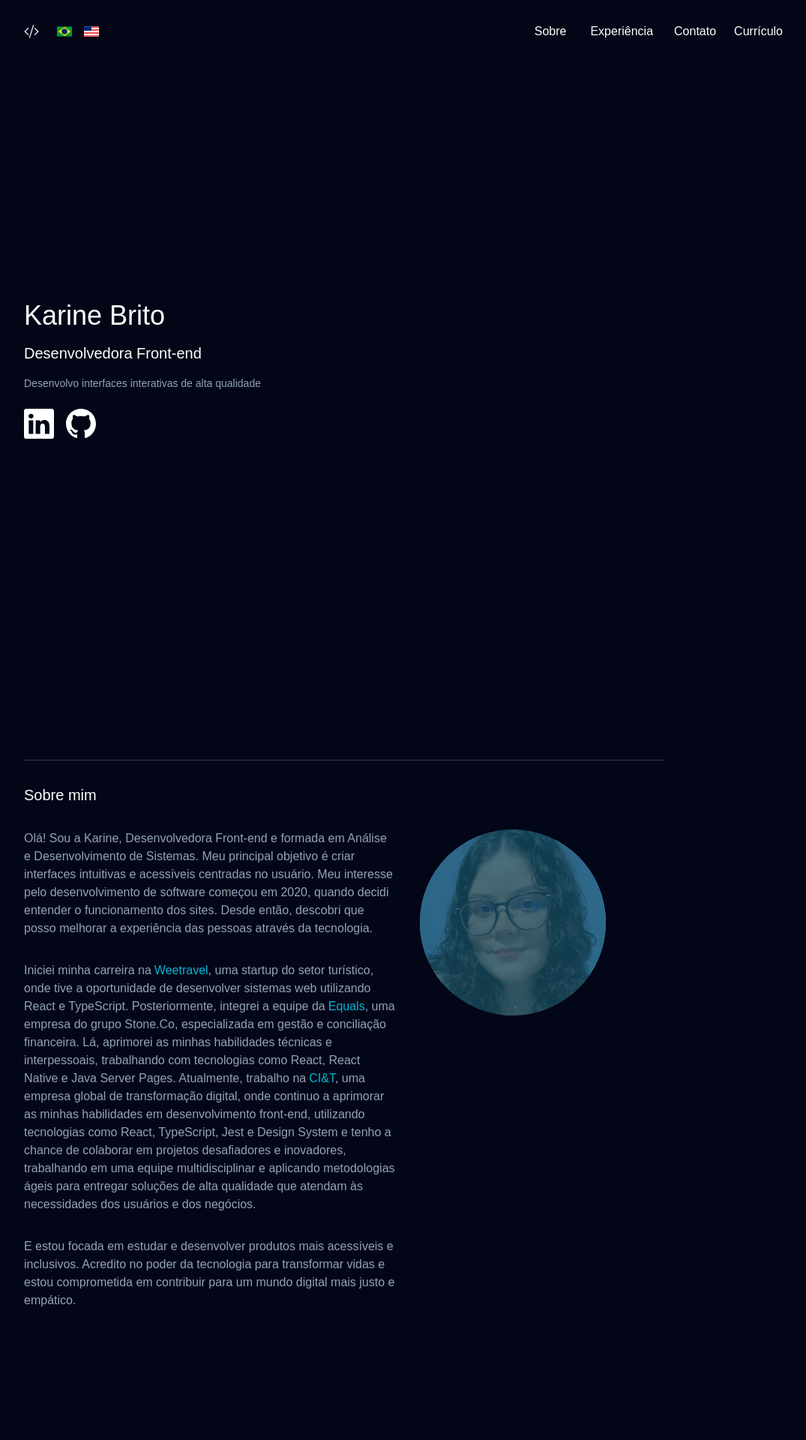
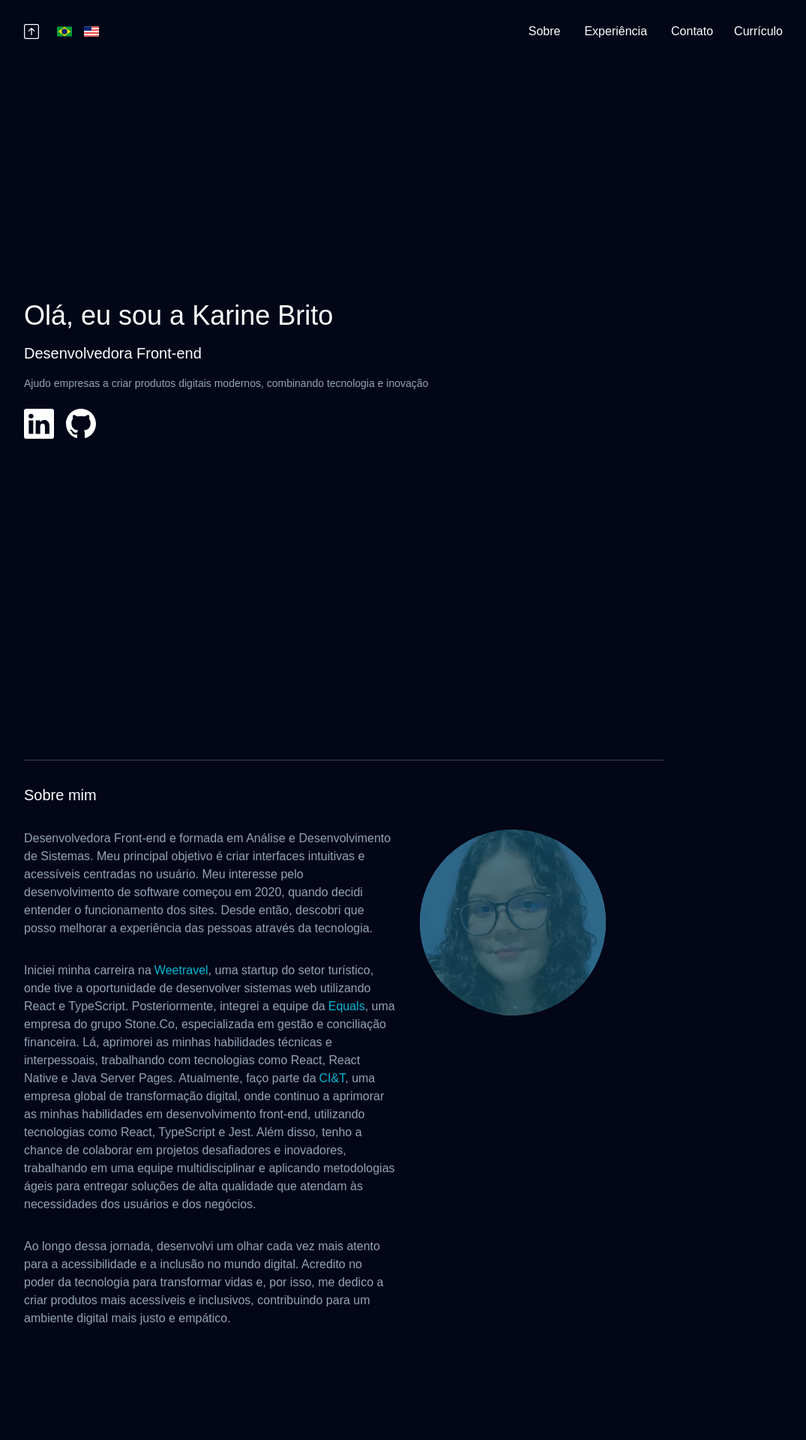
Before and after one commit to karinebrito/karinebrito.github.io, a React (Vite) app: page / in a window 1280 px wide. Shown: the top 1920 px of the page at 75% size, without its empty margins (96-1171 px from the left). Built offline with nearby package versions, Linux system fonts and the light colour scheme.

Commit message:
add new styles

```diff
--- a/index.html
+++ b/index.html
@@ -4,7 +4,7 @@
     <meta charset="UTF-8" />
     <link rel="icon" type="image/svg+xml" href="/assets/K.svg" />
     <meta name="viewport" content="width=device-width, initial-scale=1.0" />
-    <title>Karine Brito</title>
+    <title>Karine Brito | Portfólio</title>
     <link rel="stylesheet" href="index.css">
   </head>
   <body>
--- a/src/components/Contact.tsx
+++ b/src/components/Contact.tsx
@@ -23,7 +23,10 @@ const Contact = () => {
   }, [inView])
 
   return (
-    <section id="contact-section" ref={ref} className="bg-slate-900">
+    <section id="contact-section"
+      ref={ref}
+      className="bg-rose-950"
+    >
       <div
         className={`flex flex-col justify-center items-center text-center lg:text-justify p-10 lg:px-32 transition-opacity duration-800 ease-in-out ${
           showContent ? 'opacity-100' : 'opacity-0'
--- a/src/components/Experience.tsx
+++ b/src/components/Experience.tsx
@@ -68,7 +68,10 @@ const Experience = () => {
     <section
       id="experience-section"
       ref={ref}
-      className={`p-10 lg:p-20 lg:px-32 flex flex-col justify-center lg:min-h-screen transition-opacity duration-800 ease-in-out ${showContent ? 'opacity-100' : 'opacity-0'}`}
+      className={`p-10 lg:p-20 lg:px-32 flex flex-col justify-center lg:min-h-screen transition-opacity duration-800 ease-in-out transform ${
+        showContent ? 'opacity-100 translate-x-0' : 'opacity-0 -translate-x-16'
+      }`}
+      style={{ transition: "opacity 0.8s ease-out, transform 1s ease-out" }}
     >
       <div className="border-b border-gray-700 w-5/6 mt-10 xs:mt-12 mb-8"></div>
       <h1 className="text-4xl xs:text-xl text-white">{t('experience.experience')}</h1>
--- a/src/components/Hero.tsx
+++ b/src/components/Hero.tsx
@@ -6,21 +6,40 @@ import { useInView } from 'react-intersection-observer'
 import '../../hero.css'
 
 const Hero = () => {
-  const { t } = useTranslation()
-  const [showContent, setShowContent] = useState(false)
-  const { ref, inView } = useInView({
+  const { t } = useTranslation();
+
+  const [showHero, setShowHero] = useState(false);
+  const { ref: heroRef, inView: heroInView } = useInView({
     threshold: 0.3,
+    triggerOnce: true,
   })
 
   useEffect(() => {
-    if (inView) {
-      setShowContent(true)
+    if (heroInView) {
+      setShowHero(true)
     }
-  }, [inView])
+  }, [heroInView])
+
+  const [showAbout, setShowAbout] = useState(false);
+  const { ref: aboutRef, inView: aboutInView } = useInView({
+    threshold: 0.3,
+    triggerOnce: true,
+  })
+
+  useEffect(() => {
+    if (aboutInView) {
+      setShowAbout(true)
+    }
+  }, [aboutInView])
 
   return (
     <>
-      <section className="flex justify-center items-center p-10 lg:p-20 lg:px-32 lg:min-h-screen">
+      <section
+        ref={heroRef}
+        className={`flex justify-center items-center p-10 lg:p-20 lg:px-32 lg:min-h-screen transition-opacity transition-transform duration-1000 ease-out ${
+          showHero ? "opacity-100 translate-x-0" : "opacity-0 -translate-x-16"
+        }`}
+      >
       <div className="md:w-full xs:w-full">
           <div>
             <h1 className="mt-4 text-lg xs:text-4xl text-white">{t('hero.name')}</h1>
@@ -35,18 +54,25 @@ const Hero = () => {
           </div>
           <div className="flex mt-6 space-x-4 text-white">
           <a href="https://www.linkedin.com/in/annakarinebrito/" target="_blank" rel="noopener noreferrer">
-              <BsLinkedin size={40} className="hover:text-cyan-500 hover:scale-105 transition-transform duration-200 ease-in-out cursor-pointer"/>
+            <BsLinkedin size={40} className="hover:text-cyan-500 hover:scale-125 transition-transform duration-200 ease-in-out cursor-pointer"/>
           </a>
           <a href="https://github.com/karinebrito" target="_blank" rel="noopener noreferrer">
-              <BsGithub size={40} className="hover:text-cyan-500 hover:scale-105 transition-transform duration-200 ease-in-out cursor-pointer"/>
+            <BsGithub size={40} className="hover:text-cyan-500 hover:scale-125 transition-transform duration-200 ease-in-out cursor-pointer"/>
           </a>
           </div>
       </div>
       </section>
 
-      <section id="about-section" ref={ref} className={`p-10 lg:p-20 lg:px-32 flex flex-col justify-center lg:min-h-screen transition-opacity duration-800 ease-in-out ${showContent ? "opacity-100" : "opacity-0"}`}>
+      <section
+        id="about-section"
+        ref={aboutRef}
+        className={`p-10 lg:p-20 lg:px-32 flex flex-col justify-center lg:min-h-screen transition-opacity transition-transform duration-1000 ease-out ${
+          showAbout ? "opacity-100 translate-x-0" : "opacity-0 -translate-x-16"
+        }`}
+      >
         <div className="border-b border-gray-700 w-5/6 mt-10 xs:mt-12 mb-8"></div>
         <h1 className="text-4xl xs:text-xl text-white lg:mr-4 mb-8">{t('hero.about')}</h1>
+
         <div className="grid lg:grid-cols-4 md:grid-cols-2 gap-8">
           <div className="lg:col-span-2 text-slate-400">
             <p>{t('hero.description_complete')}</p>
@@ -81,10 +107,14 @@ const Hero = () => {
             </p>
             <p className="mt-8">{t('hero.focus')}</p>
           </div>
+
           <div className="lg:col-span-2 md:col-span-1">
             <div className="relative">
               <div className={`absolute inset-0 bg-cyan-900 opacity-75 lg:w-2/4 md:w-2/4 xs:mx-auto lg:m-0 rounded-full ${"hover:hidden"}`}></div>
-              <img src={HeroPic} alt="Karine Photo" className="w-full h-full object-cover lg:w-2/4 md:w-2/4 xs:w-fit xs:mx-auto lg:m-0 hover:scale-105 transition-transform duration-200 ease-in-out rounded-full" style={{ aspectRatio: '1 / 1' }} />
+              <img src={HeroPic}
+                alt="Karine Photo"
+                className="w-full h-full object-cover lg:w-2/4 md:w-2/4 xs:w-fit xs:mx-auto lg:m-0 hover:scale-105 transition-transform duration-200 ease-in-out rounded-full"
+                style={{ aspectRatio: '1 / 1' }} />
             </div>
           </div>
         </div>
--- a/src/components/Nav.tsx
+++ b/src/components/Nav.tsx
@@ -1,6 +1,6 @@
 import React, { useState } from 'react'
 import { useTranslation } from 'react-i18next'
-import { BsCodeSlash } from 'react-icons/bs'
+import { BsArrowUpSquare } from 'react-icons/bs'
 import { AiOutlineClose } from 'react-icons/ai'
 import { HiMenuAlt1 } from 'react-icons/hi'
 import CurriculumPdf from '../../assets/resume.pdf'
@@ -41,6 +41,17 @@ const Nav = () => {
     window.open(CurriculumPdf, "_blank")
   }
 
+  const MenuItem = ({ sectionId, label }: { sectionId: string; label: string }) => (
+    <a href={`#${sectionId}`} onClick={(e) => scrollToSection(sectionId, e)} className="hover:text-cyan-500 p-4 text-x1 cursor-pointer">
+      {t(label)}
+    </a>
+  )
+
+  const LanguageButton = ({ lang, flag, alt }: { lang: string; flag: string; alt: string }) => (
+    <button onClick={() => changeLanguage(lang)} className="p-2" aria-label={`Change Language to ${alt}`}>
+      <img src={flag} alt={alt} className="transition-transform duration-300 transform hover:scale-110" />
+    </button>
+  )
 
   return (
     <>
@@ -49,23 +60,19 @@ const Nav = () => {
           <div className="flex items-center">
             <div className='pt-4 pr-4 pb-4'>
               <a href="#" onClick={scrollToTop}>
-                <BsCodeSlash size={20} className="text-white hover:text-cyan-500" aria-label="Initial icon"/>
+                <BsArrowUpSquare  size={20} className="text-white hover:text-cyan-500" aria-label="Initial icon"/>
               </a>
             </div>
             <div className="flex">
-              <button onClick={() => changeLanguage('pt')} className="p-2" aria-label="Change Language to Brazilian Portuguese">
-                <img src={BrazilianFlag} alt="Brazilian Flag" className="transition-transform duration-300 transform hover:scale-110"/>
-              </button>
-              <button onClick={() => changeLanguage('en')} className="p-2" aria-label="Change Language to English">
-                <img src={AmericanFlag} alt="American Flag" className="transition-transform duration-300 transform hover:scale-110" aria-label="Change Language to English"/>
-              </button>
+              <LanguageButton lang="pt" flag={BrazilianFlag} alt="Brazilian Portuguese" />
+              <LanguageButton lang="en" flag={AmericanFlag} alt="English" />
             </div>
           </div>
           <div className="space-x-4 text-md">
             <div className="xs:hidden md:hidden lg:block">
-              <a href="#about-section" onClick={(e) => scrollToSection("about-section", e)} className="hover:text-cyan-500 p-4 text-x1 cursor-pointer">{t('nav.about')}</a>
-              <a href="#experience-section" onClick={(e) => scrollToSection("experience-section", e)} className="hover:text-cyan-500 p-4 text-x1 cursor-pointer">{t('nav.experience')}</a>
-              <a href="#contact-section" onClick={(e) => scrollToSection("contact-section", e)} className="hover:text-cyan-500 px-3 p-4 text-x1 cursor-pointer">{t('nav.contact')}</a>
+              <MenuItem sectionId="about-section" label="nav.about" />
+              <MenuItem sectionId="experience-section" label="nav.experience" />
+              <MenuItem sectionId="contact-section" label="nav.contact" />
               <a onClick={openCurriculumPdf} className="hover:text-cyan-500 px-3 py-2 text-x1 cursor-pointer">{t('nav.curriculum')}</a>
             </div>
             <div className="xs:block md:block lg:hidden">
--- a/src/locales/en/translation.json
+++ b/src/locales/en/translation.json
@@ -6,22 +6,21 @@
         "curriculum": "Curriculum"
     },
     "hero": {
-        "hi_my_name": "Hi, my name is",
-        "name": "Karine Brito",
+        "name": "Hi, my name is Karine Brito",
         "developer":"Front-end Developer",
-        "description_resume": "I develop high quality interactive interfaces",
-        "description_complete": "Hi, I'm Karine, a Front-end Developer and a degree in Systems Analysis and Development. My main goal is to create intuitive and accessible user-centered interfaces. My interest in software development began in 2020, when I decided to understand the workings behind websites. Because of this, I discovered that I can make other people's experience better.",
+        "description_resume": "I help companies create modern digital products, combining technology and innovation",
+        "description_complete": "Front-end Developer and a degree in Systems Analysis and Development. My main goal is to create intuitive and accessible user-centered interfaces. My interest in software development began in 2020, when I decided to understand the workings behind websites. Because of this, I discovered that I can make other people's experience better.",
         "about": "About me",
-        "ci&t_1": " Currently, I am working at ",
+        "ci&t_1": " Currently, I am part of",
         "ci&t_2": "CI&T",
-        "ci&t_3": ", global digital transformation company, where I continue to enhance my front-end development skills using technologies such as React, TypeScript, Jest, and Design System and I have the opportunity to collaborate on challenging and innovative projects, working in a multidisciplinary team and applying agile methodologies to deliver high-quality solutions that meet both user and business needs.",
+        "ci&t_3": ", global digital transformation company, where I continue to enhance my front-end development skills using technologies such as React, TypeScript, Jest, and Jest. In addition, I have the opportunity to collaborate on challenging and innovative projects, working with a multidisciplinary team and applying agile methodologies to deliver high-quality solutions that meet both user and business needs.",
         "equals_1": " Slater, I joined the team at",
         "equals_2": "Equals",
         "equals_3": ", a company of the Stone.Co group, specialized in financial management and reconciliation. There, I honed my technical and interpersonal skills, working with various technologies such as React, React Native and Java Server Pages.",
         "weetravel_1": "I started my professional career at",
         "weetravel_2": "WeeTravel",
         "weetravel_3": ", a startup in the tourism sector, where I had the opportunity to develop web systems using technologies such as React and TypeScript.",
-        "focus": "I am focused on studying and developing more accessible and inclusive products. I firmly believe in the power of technology to transform lives and am committed to contributing to a fairer and more empathetic digital world."
+        "focus": "Throughout this journey, I have developed an increasingly keen focus on accessibility and inclusion in the digital world. I believe in the power of technology to transform lives and, for this reason, I am dedicated to creating more accessible and inclusive products, contributing to a fairer and more empathetic digital environment"
     },
     "experience": {
         "experience": "Professional experience",
--- a/src/locales/pt/translation.json
+++ b/src/locales/pt/translation.json
@@ -6,22 +6,21 @@
       "curriculum": "Currículo"
     },
     "hero": {
-      "hi_my_name": "Olá, meu nome é",
-      "name": "Karine Brito",
+      "name": "Olá, eu sou a Karine Brito",
       "developer": "Desenvolvedora Front-end",
-      "description_resume": "Desenvolvo interfaces interativas de alta qualidade",
-      "description_complete": "Olá! Sou a Karine, Desenvolvedora Front-end e formada em Análise e Desenvolvimento de Sistemas. Meu principal objetivo é criar interfaces intuitivas e acessíveis centradas no usuário. Meu interesse pelo desenvolvimento de software começou em 2020, quando decidi entender o funcionamento dos sites. Desde então, descobri que posso melhorar a experiência das pessoas através da tecnologia.",
+      "description_resume": "Ajudo empresas a criar produtos digitais modernos, combinando tecnologia e inovação",
+      "description_complete": "Desenvolvedora Front-end e formada em Análise e Desenvolvimento de Sistemas. Meu principal objetivo é criar interfaces intuitivas e acessíveis centradas no usuário. Meu interesse pelo desenvolvimento de software começou em 2020, quando decidi entender o funcionamento dos sites. Desde então, descobri que posso melhorar a experiência das pessoas através da tecnologia.",
       "about": "Sobre mim",
-      "ci&t_1": " Atualmente, trabalho na",
+      "ci&t_1": " Atualmente, faço parte da",
       "ci&t_2": "CI&T",
-      "ci&t_3": ", uma empresa global de transformação digital, onde continuo a aprimorar as minhas habilidades em desenvolvimento front-end, utilizando tecnologias como React, TypeScript, Jest e Design System e tenho a chance de colaborar em projetos desafiadores e inovadores, trabalhando em uma equipe multidisciplinar e aplicando metodologias ágeis para entregar soluções de alta qualidade que atendam às necessidades dos usuários e dos negócios.",
+      "ci&t_3": ", uma empresa global de transformação digital, onde continuo a aprimorar as minhas habilidades em desenvolvimento front-end, utilizando tecnologias como React, TypeScript e Jest. Além disso, tenho a chance de colaborar em projetos desafiadores e inovadores, trabalhando em uma equipe multidisciplinar e aplicando metodologias ágeis para entregar soluções de alta qualidade que atendam às necessidades dos usuários e dos negócios.",
       "equals_1": " Posteriormente, integrei a equipe da",
       "equals_2": "Equals",
       "equals_3": ", uma empresa do grupo Stone.Co, especializada em gestão e conciliação financeira. Lá, aprimorei as minhas habilidades técnicas e interpessoais, trabalhando com tecnologias como React, React Native e Java Server Pages.",
       "weetravel_1": "Iniciei minha carreira na",
       "weetravel_2": "Weetravel",
       "weetravel_3": ", uma startup do setor turístico, onde tive a oportunidade de desenvolver sistemas web utilizando React e TypeScript.",
-      "focus": "E estou focada em estudar e desenvolver produtos mais acessíveis e inclusivos. Acredito no poder da tecnologia para transformar vidas e estou comprometida em contribuir para um mundo digital mais justo e empático."
+      "focus": "Ao longo dessa jornada, desenvolvi um olhar cada vez mais atento para a acessibilidade e a inclusão no mundo digital. Acredito no poder da tecnologia para transformar vidas e, por isso, me dedico a criar produtos mais acessíveis e inclusivos, contribuindo para um ambiente digital mais justo e empático."
     },
     "experience": {
       "experience": "Experiência Profissional",
@@ -36,7 +35,7 @@
     "contact": {
       "contact_me": "Entre em contato",
       "doubt": "Se tiver dúvidas ou quiser conversar, responderei o mais breve possível!",
-      "say_hello": "Diga Olá"
+      "say_hello": "Diga Olá!"
     },
     "footer": {
       "design": "Design por Karine Brito"
```
Lines whose indentation alone changed are shown as unchanged.
